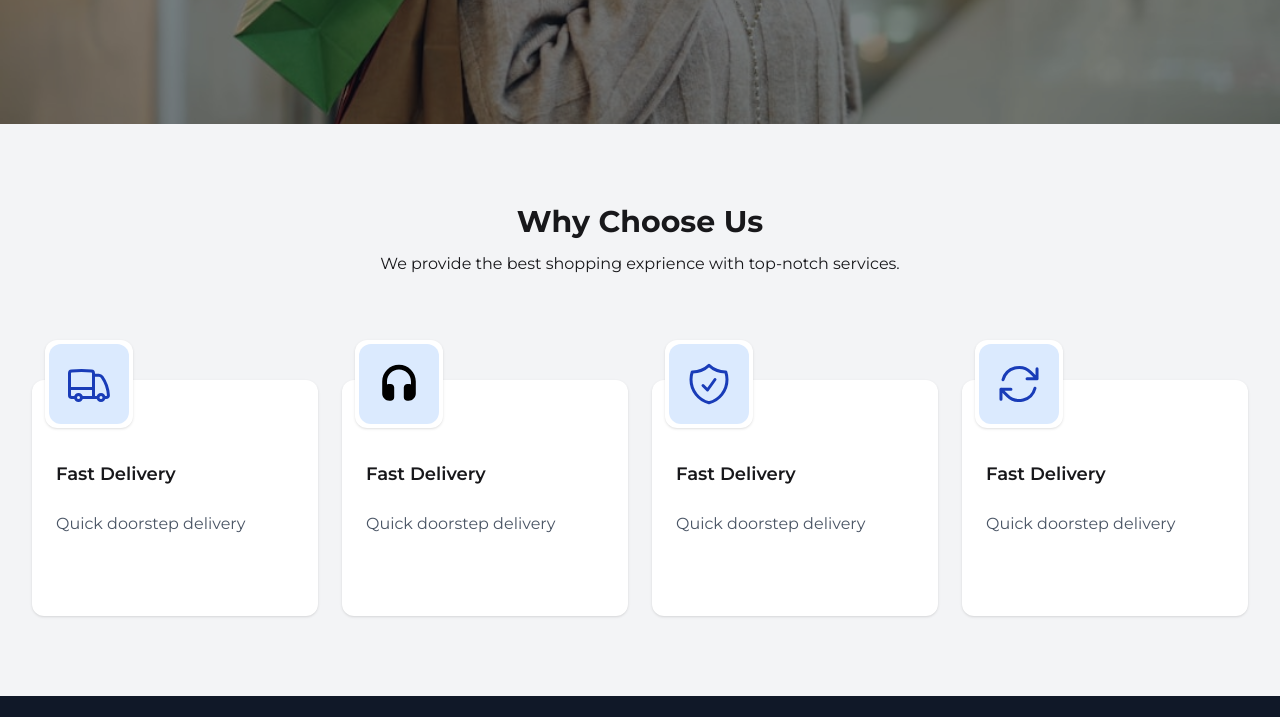
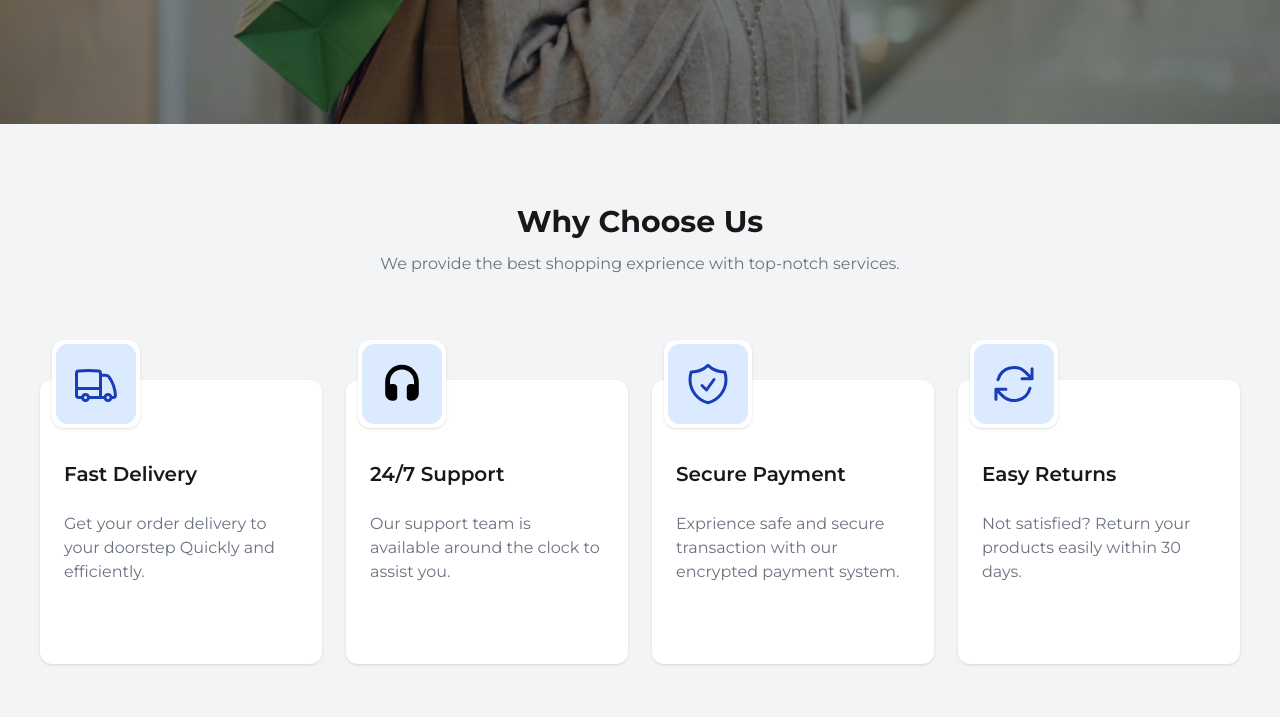
Before and after one commit to Sukanta26/e-commerce-website, a plain HTML site: page index.html in a window 1280 px wide. Shown: the part 580-1297 px from the top of the page. Drawn offline with nearby package versions, Linux system fonts and the light colour scheme; no server answers.

Commit message:
added why choose us section

```diff
--- a/index.html
+++ b/index.html
@@ -121,7 +121,7 @@
         <h2 class="text-4xl md:text-5xl font-bold mb-4">
           Best Collection For You
         </h2>
-        <p class="mb-6 max-w-xl mx-auto text-slate-300">
+        <p class="mb-6 max-w-xl mx-auto text-gray-300">
           Discover the latest trends in fashion, electronics, and more. Shop
           with confidence and style at SwiftCartS
         </p>
@@ -132,16 +132,17 @@
     </section>
 
     <!-- ================= WHY CHOOSE US ================= -->
-    <section class="bg-gray-100 py-20 px-4">
+    <section class="bg-gray-100 mx-auto lg:px-6 lg:py-20 px-2 py-10">
       <div class="text-center">
         <h2 class="text-3xl font-bold mb-3">Why Choose Us</h2>
-        <p class="mb-10">
+        <p class="mb-10 text-gray-500">
           We provide the best shopping exprience with top-notch services.
         </p>
       </div>
 
       <!-- ============= CHOOSE CARD ===================== -->
-      <div class="grid md:grid-cols-4 gap-6 px-4 pt-16">
+      <div class="grid md:grid-cols-4 lg:gap-6 gap-20 px-4 pt-16">
+        <!-- CARD -->
         <div class="relative bg-white shadow rounded-xl px-6 py-20">
           <!-- ICON -->
           <div
@@ -163,9 +164,12 @@
           </div>
 
           <!-- CONTENT -->
-          <h3 class="font-semibold text-lg">Fast Delivery</h3>
-          <p class="text-gray-600 pt-6">Quick doorstep delivery</p>
+          <h3 class="font-semibold text-xl">Fast Delivery</h3>
+          <p class="text-gray-500 pt-6">
+            Get your order delivery to your doorstep Quickly and efficiently.
+          </p>
         </div>
+
         <div class="relative bg-white shadow rounded-xl px-6 py-20">
           <!-- ICON -->
           <div
@@ -182,9 +186,12 @@
           </div>
 
           <!-- CONTENT -->
-          <h3 class="font-semibold text-lg">Fast Delivery</h3>
-          <p class="text-gray-600 pt-6">Quick doorstep delivery</p>
+          <h3 class="font-semibold text-xl">24/7 Support</h3>
+          <p class="text-gray-500 pt-6">
+            Our support team is available around the clock to assist you.
+          </p>
         </div>
+
         <div class="relative bg-white shadow rounded-xl px-6 py-20">
           <!-- ICON -->
           <div
@@ -206,9 +213,13 @@
           </div>
 
           <!-- CONTENT -->
-          <h3 class="font-semibold text-lg">Fast Delivery</h3>
-          <p class="text-gray-600 pt-6">Quick doorstep delivery</p>
+          <h3 class="font-semibold text-xl">Secure Payment</h3>
+          <p class="text-gray-500 pt-6">
+            Exprience safe and secure transaction with our encrypted payment
+            system.
+          </p>
         </div>
+
         <div class="relative bg-white shadow rounded-xl px-6 py-20">
           <!-- ICON -->
           <div
@@ -230,8 +241,10 @@
           </div>
 
           <!-- CONTENT -->
-          <h3 class="font-semibold text-lg">Fast Delivery</h3>
-          <p class="text-gray-600 pt-6">Quick doorstep delivery</p>
+          <h3 class="font-semibold text-xl">Easy Returns</h3>
+          <p class="text-gray-500 pt-6">
+            Not satisfied? Return your products easily within 30 days.
+          </p>
         </div>
       </div>
     </section>
```
Also changed, not shown: style/style.css (line endings or trailing spaces).
